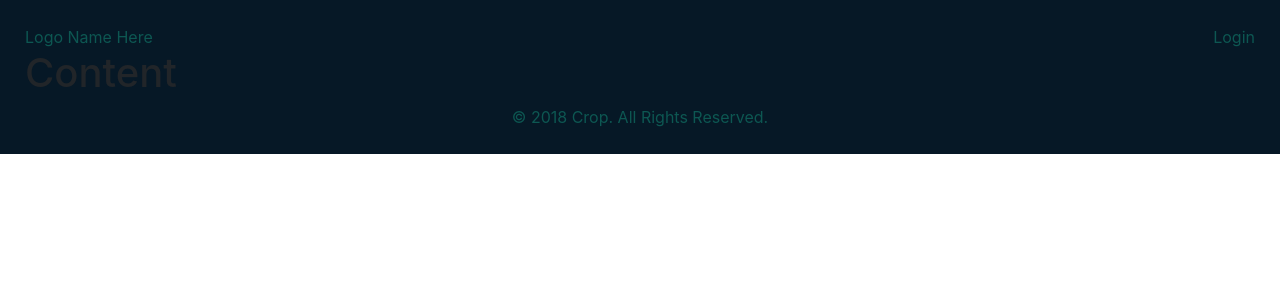
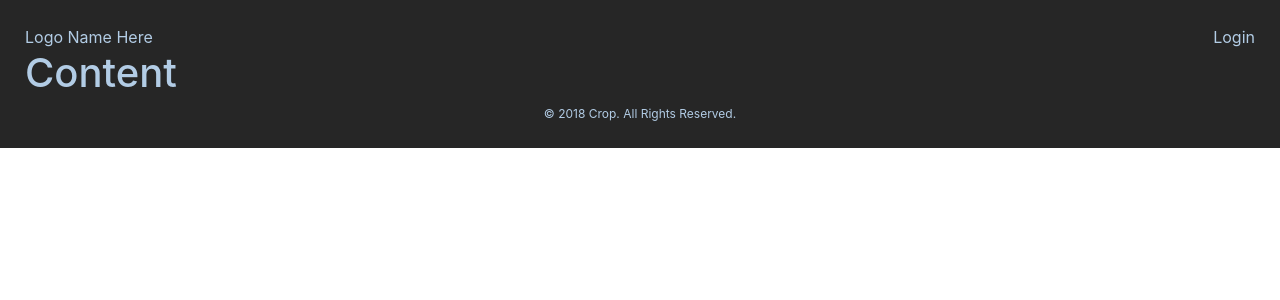
Before and after one commit to jeanfern5/Crop, a React (Create React App) app in the folder client/: page / in a window 1280 px wide. Shown: the top 300 px of the page. Built offline with nearby package versions, Linux system fonts and the light colour scheme.

Commit message:
changed colors

```diff
--- a/client/src/App.js
+++ b/client/src/App.js
@@ -15,11 +15,12 @@ class App extends Component {
         <Footer />
       </AppContainer>
     );
-  }
-}
+  };
+};
 
 const AppContainer = styled.div`
-  background: #061826;
+  background: #262626;
+  color: #B2CCE5;
   display: flex;
   flex-direction: column;
   padding: 25px;
--- a/client/src/components/Footer.js
+++ b/client/src/components/Footer.js
@@ -7,15 +7,14 @@ class Footer extends Component {
             <FooterContainer>
                 <div>© 2018 Crop. All Rights Reserved.</div>
             </FooterContainer>
-        )
+        );
     };
 };
 
 const FooterContainer = styled.div`
-  color: #0D5752;
   display: flex;
   justify-content: center;
-
+  font-size: 12px;
 `;
 
 
--- a/client/src/components/Nav.js
+++ b/client/src/components/Nav.js
@@ -8,17 +8,16 @@ class Nav extends Component {
                 <div>Logo Name Here</div>
                 <div className='hover' >Login</div>
             </NavContainer>
-        )
+        );
     };
 };
 
 const NavContainer = styled.nav`
-  color: #0D5752;
   display: flex;
   justify-content: space-between;
 
   &:hover .hover {
-      color: #D8991C;
+      color: #F27927;
   }
 `;
 
```
